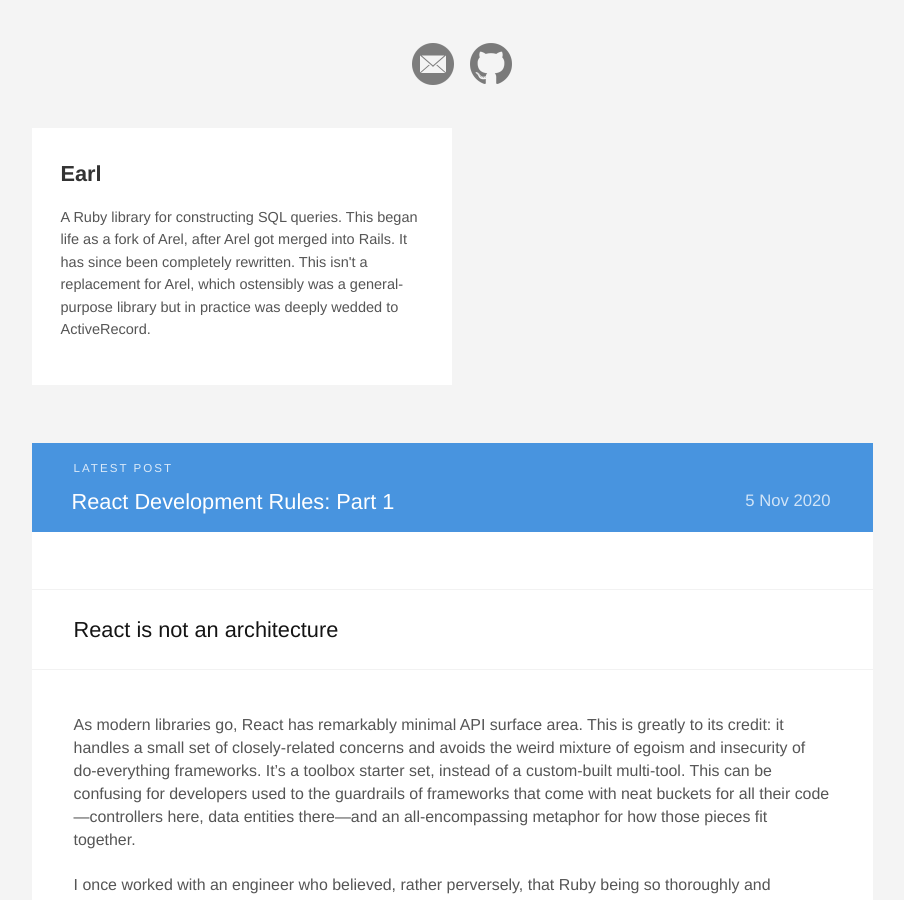
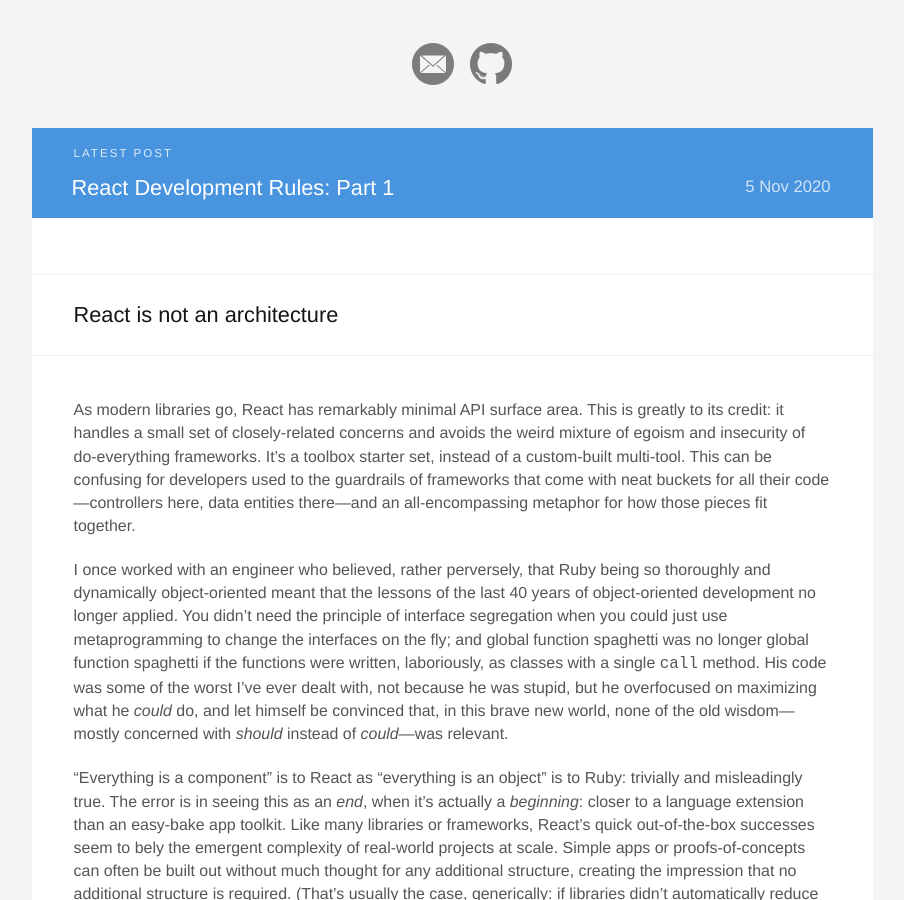
Before and after one commit to endash/endash.github.io, a Jekyll site: the page built from index.html, in a window 1280 px wide and 900 px high. Shown: the whole window, without its empty margins (188-1092 px from the left). Built offline with Jekyll 4.4.1, drawn with Linux system fonts in a browser that asks for light colours.

Commit message:
Remove project list

```diff
--- a/index.html
+++ b/index.html
@@ -2,13 +2,6 @@
 layout: default
 ---
 
-<section id="projects">
-  <div class="project">
-    <a href="http://github.com/endash/earl"><h3>Earl</h3></a>
-    <p>A Ruby library for constructing SQL queries. This began life as a fork of Arel, after Arel got merged into Rails. It has since been completely rewritten. This isn't a replacement for Arel, which ostensibly was a general-purpose library but in practice was deeply wedded to ActiveRecord.
-  </div>
-</section>
-
 {% for post in site.posts %}
   {% include post.html %}
 {% endfor %}
```
